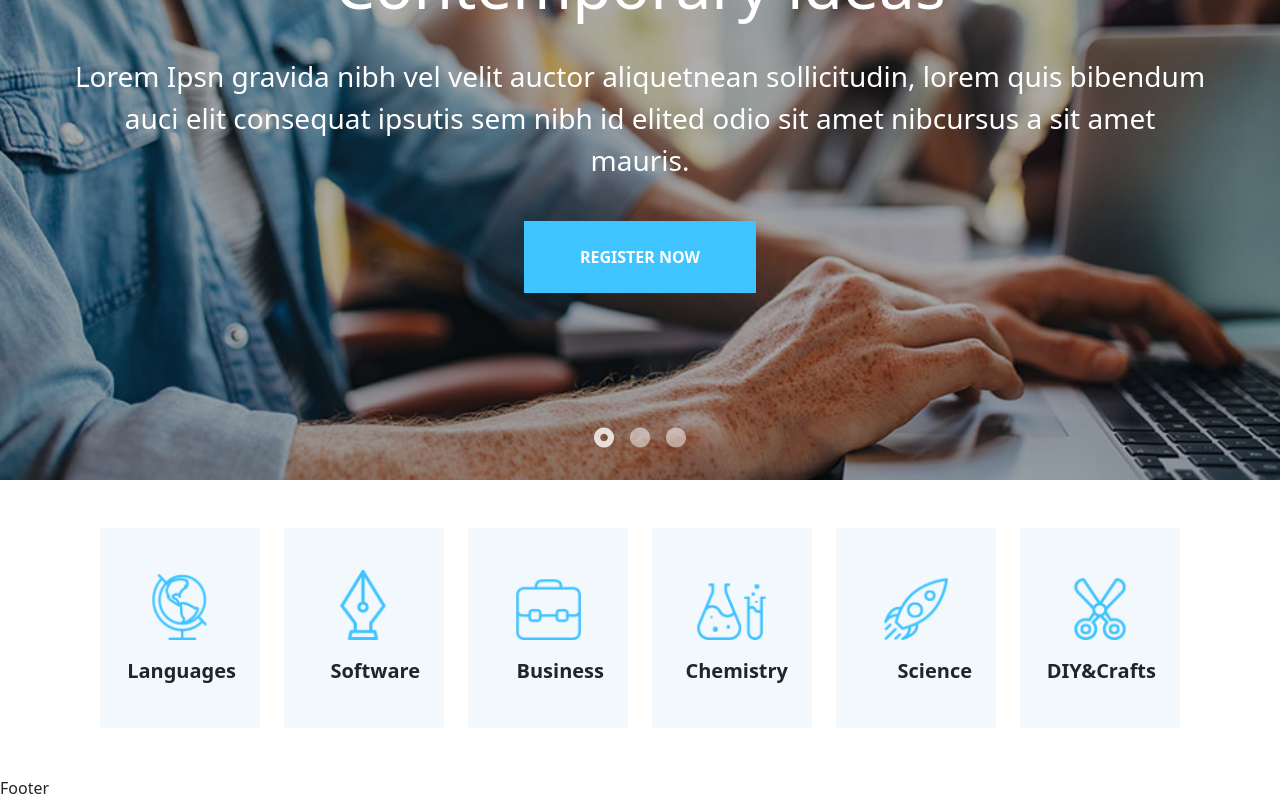
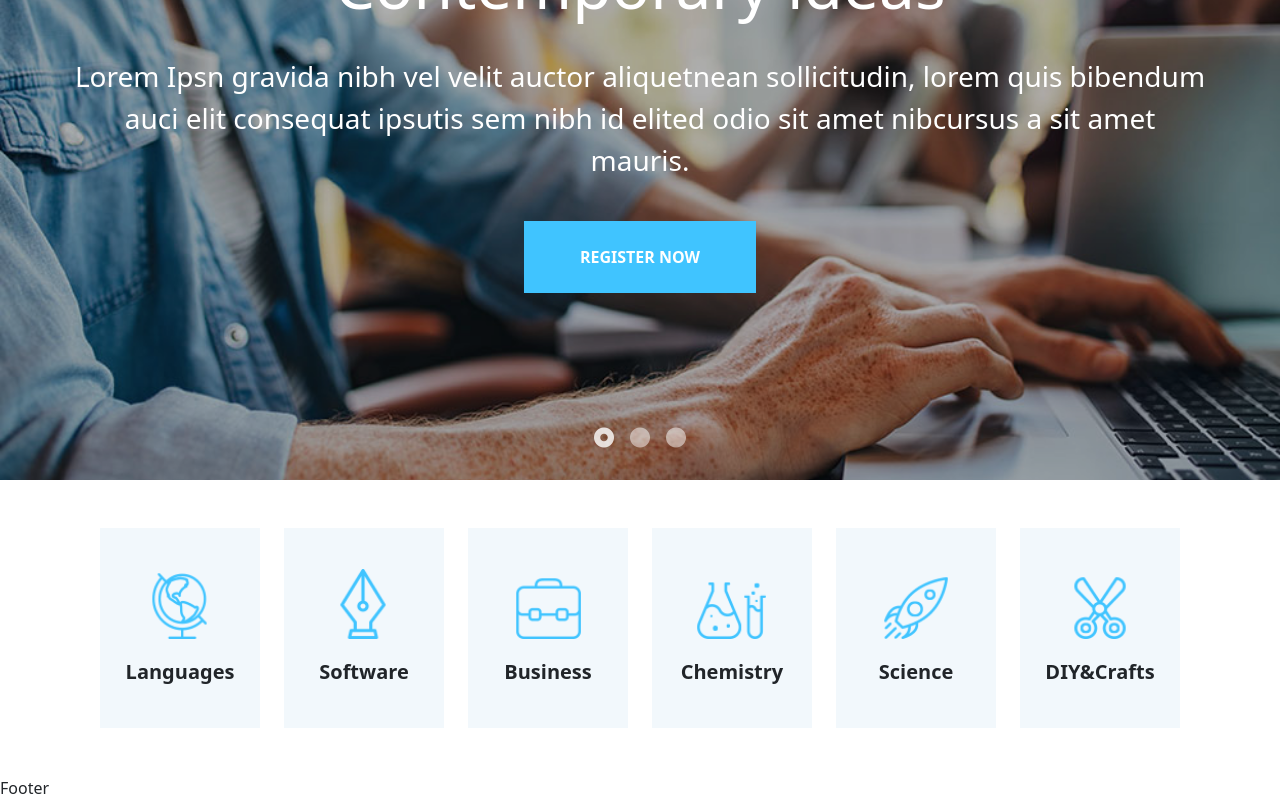
Before and after one commit to totarochristian/proj-html-vuejs, a Vue app: page / in a window 1280 px wide. Shown: the part 240-1040 px from the top of the page. Built offline with nearby package versions, Linux system fonts and the light colour scheme.

Commit message:
Update the subject component

```diff
--- a/src/components/Main/Subjects/SubjectComponent.vue
+++ b/src/components/Main/Subjects/SubjectComponent.vue
@@ -1,5 +1,5 @@
 <template>
-  <div class="subject p-4 d-flex flex-column justify-content-center align-items-end">
+  <div class="subject p-4 d-flex flex-wrap justify-content-center align-items-center">
     <img class="p-3" :src="'/img/'+data.image" :alt="data.name">
     <p class="fs-5 fw-bold">{{ data.name }}</p>
   </div>
```
